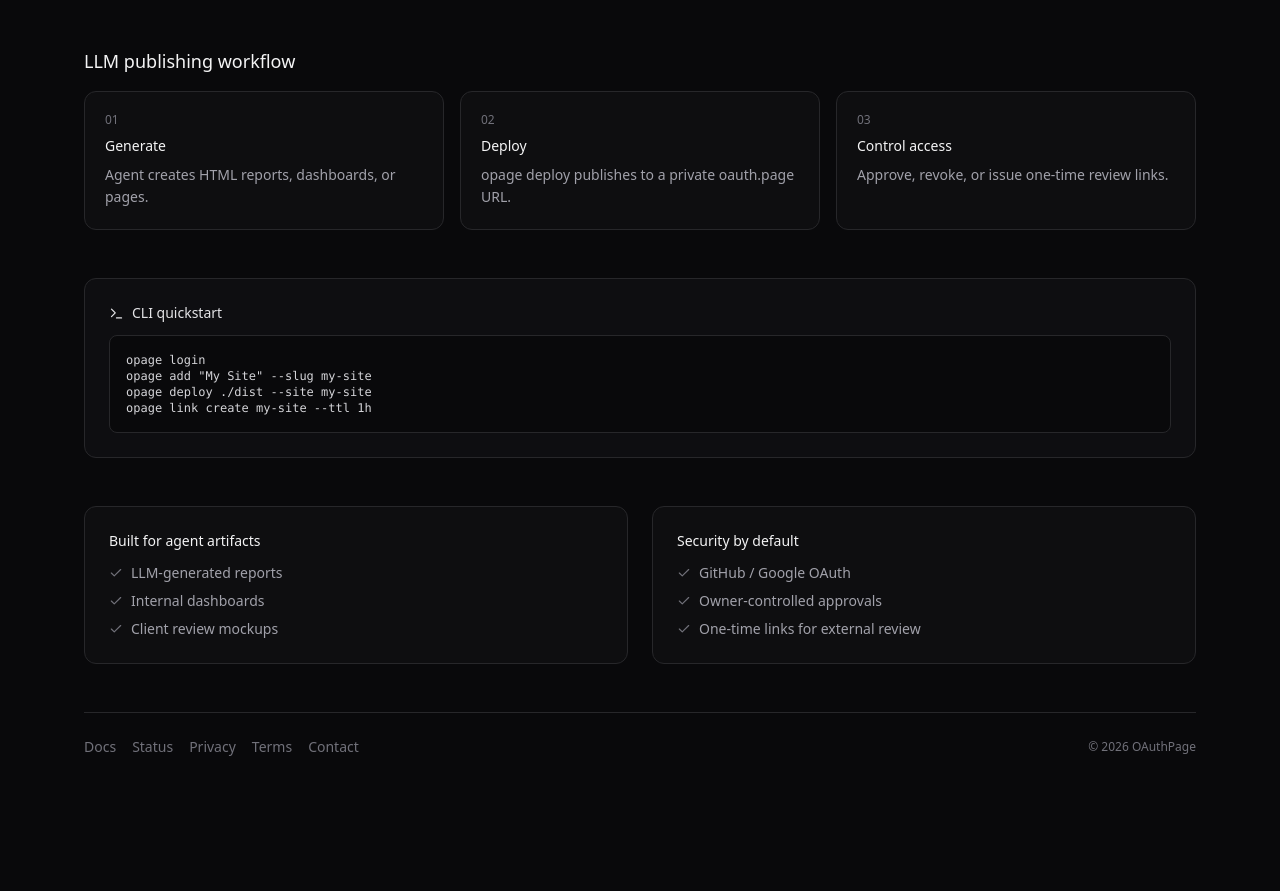
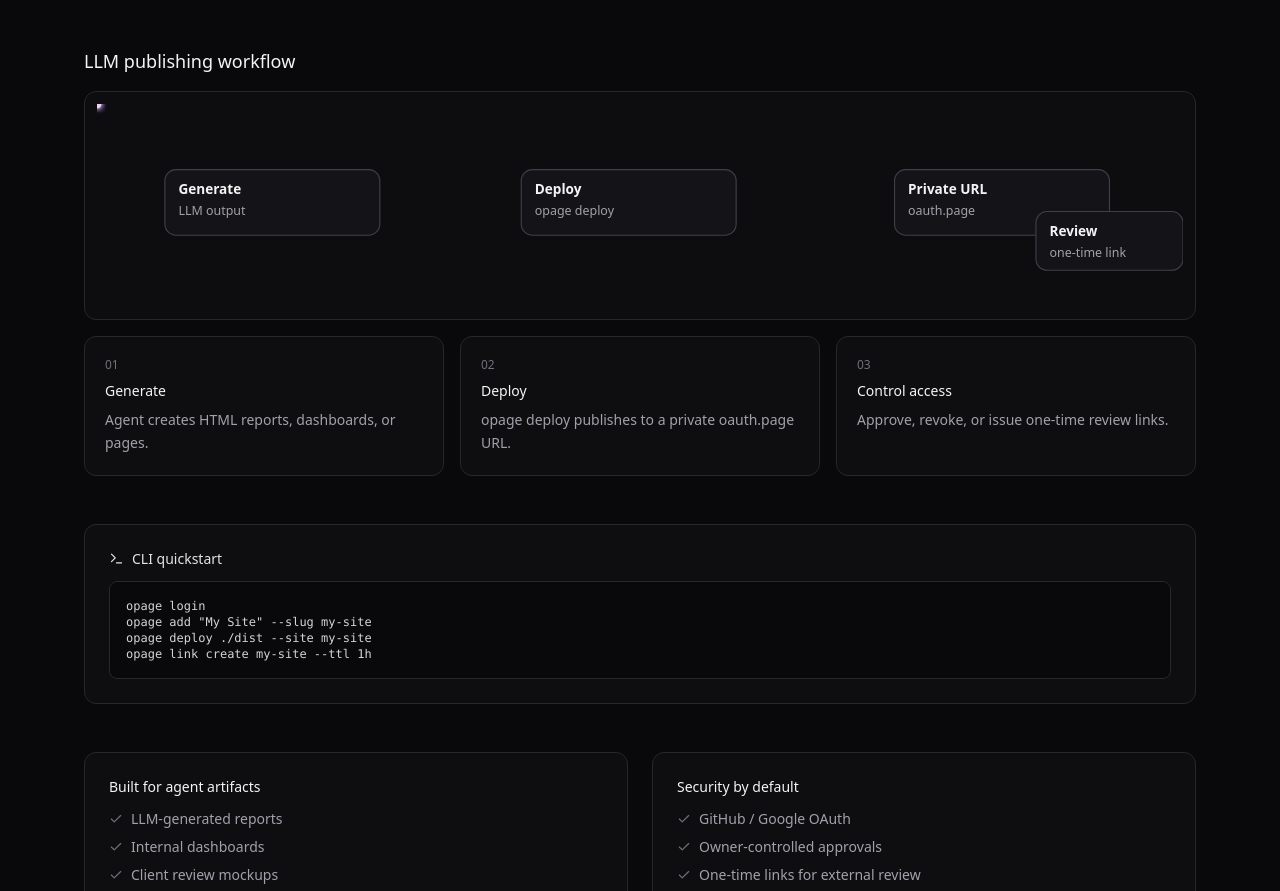
Before and after one commit to kartast/oauth.page, a React (Vite) app in the folder dashboard/: page / in a window 1280 px wide. Shown: the part 900-1791 px from the top of the page. Before the commit the page ends 1713 px from the top, so only its background shows below. Built offline with nearby package versions, Linux system fonts and the light colour scheme; no server answers.

Commit message:
feat(home): add tasteful animated SVG workflow visual

```diff
--- a/dashboard/src/pages/Home.tsx
+++ b/dashboard/src/pages/Home.tsx
@@ -98,7 +98,8 @@ export default function Home() {
         {/* Workflow */}
         <section id="workflow" className="mb-12">
           <h2 className="text-lg font-medium mb-4">LLM publishing workflow</h2>
-          <div className="grid grid-cols-1 md:grid-cols-3 gap-4">
+          <WorkflowVisual />
+          <div className="grid grid-cols-1 md:grid-cols-3 gap-4 mt-4">
             <Step n="01" title="Generate" text="Agent creates HTML reports, dashboards, or pages." />
             <Step n="02" title="Deploy" text="opage deploy publishes to a private oauth.page URL." />
             <Step n="03" title="Control access" text="Approve, revoke, or issue one-time review links." />
@@ -173,6 +174,67 @@ function TrustCard({ icon, label, text }: { icon: React.ReactNode; label: string
   );
 }
 
+function WorkflowVisual() {
+  return (
+    <div className="rounded-xl border border-zinc-800 bg-zinc-900/30 p-3 overflow-hidden">
+      <svg viewBox="0 0 960 180" className="w-full h-auto" role="img" aria-label="Animated workflow from generation to secure sharing">
+        <defs>
+          <linearGradient id="wfLine" x1="0" y1="0" x2="1" y2="0">
+            <stop offset="0%" stopColor="#71717a" />
+            <stop offset="100%" stopColor="#a78bfa" />
+          </linearGradient>
+          <filter id="wfGlow" x="-50%" y="-50%" width="200%" height="200%">
+            <feGaussianBlur stdDeviation="3" result="b" />
+            <feMerge>
+              <feMergeNode in="b" />
+              <feMergeNode in="SourceGraphic" />
+            </feMerge>
+          </filter>
+        </defs>
+
+        <path d="M130 82 H345" stroke="url(#wfLine)" strokeWidth="2" />
+        <path d="M445 82 H675" stroke="url(#wfLine)" strokeWidth="2" />
+        <path d="M775 82 C840 82, 840 120, 900 120" stroke="url(#wfLine)" strokeWidth="2" />
+
+        <Node x={60} y={58} title="Generate" sub="LLM output" />
+        <Node x={375} y={58} title="Deploy" sub="opage deploy" />
+        <Node x={705} y={58} title="Private URL" sub="oauth.page" />
+        <Node x={830} y={95} title="Review" sub="one-time link" small />
+
+        <g filter="url(#wfGlow)">
+          <circle r="4" fill="#c4b5fd">
+            <animateMotion dur="3.2s" repeatCount="indefinite" rotate="auto">
+              <mpath href="#wfMain" />
+            </animateMotion>
+          </circle>
+        </g>
+        <path id="wfMain" d="M130 82 H345 H675" fill="none" />
+
+        <g filter="url(#wfGlow)">
+          <circle r="3.5" fill="#f5d0fe">
+            <animateMotion dur="2.2s" repeatCount="indefinite" begin="0.9s" rotate="auto">
+              <mpath href="#wfBranch" />
+            </animateMotion>
+          </circle>
+        </g>
+        <path id="wfBranch" d="M775 82 C840 82, 840 120, 900 120" fill="none" />
+      </svg>
+    </div>
+  );
+}
+
+function Node({ x, y, title, sub, small = false }: { x: number; y: number; title: string; sub: string; small?: boolean }) {
+  const w = small ? 130 : 190;
+  const h = small ? 52 : 58;
+  return (
+    <g transform={`translate(${x},${y})`}>
+      <rect width={w} height={h} rx="10" fill="#141418" stroke="#3f3f46" />
+      <text x={12} y={22} fill="#f4f4f5" fontSize="12" fontWeight="600">{title}</text>
+      <text x={12} y={40} fill="#a1a1aa" fontSize="11">{sub}</text>
+    </g>
+  );
+}
+
 function Step({ n, title, text }: { n: string; title: string; text: string }) {
   return (
     <article className="rounded-xl border border-zinc-800 bg-zinc-900/35 p-5">
```
